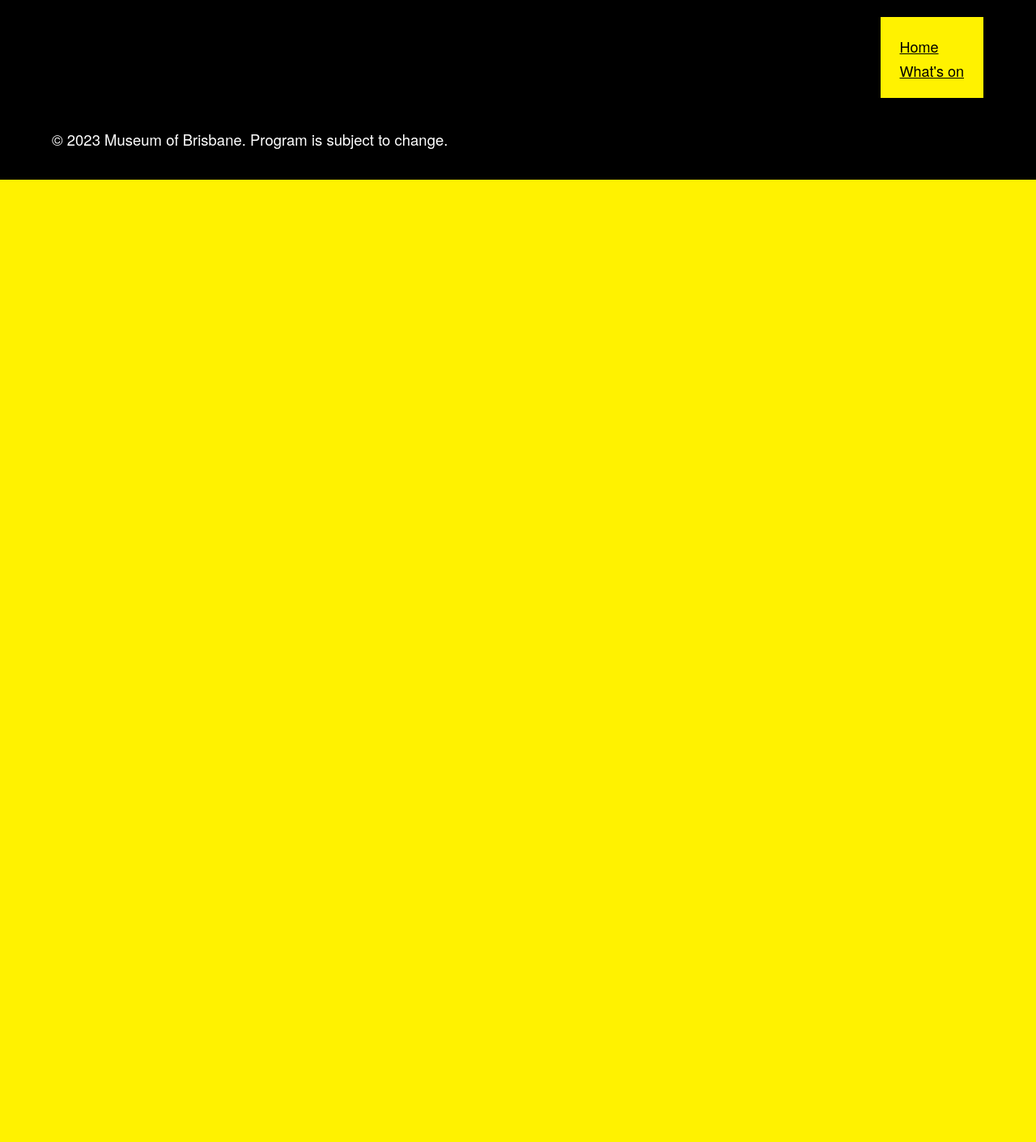
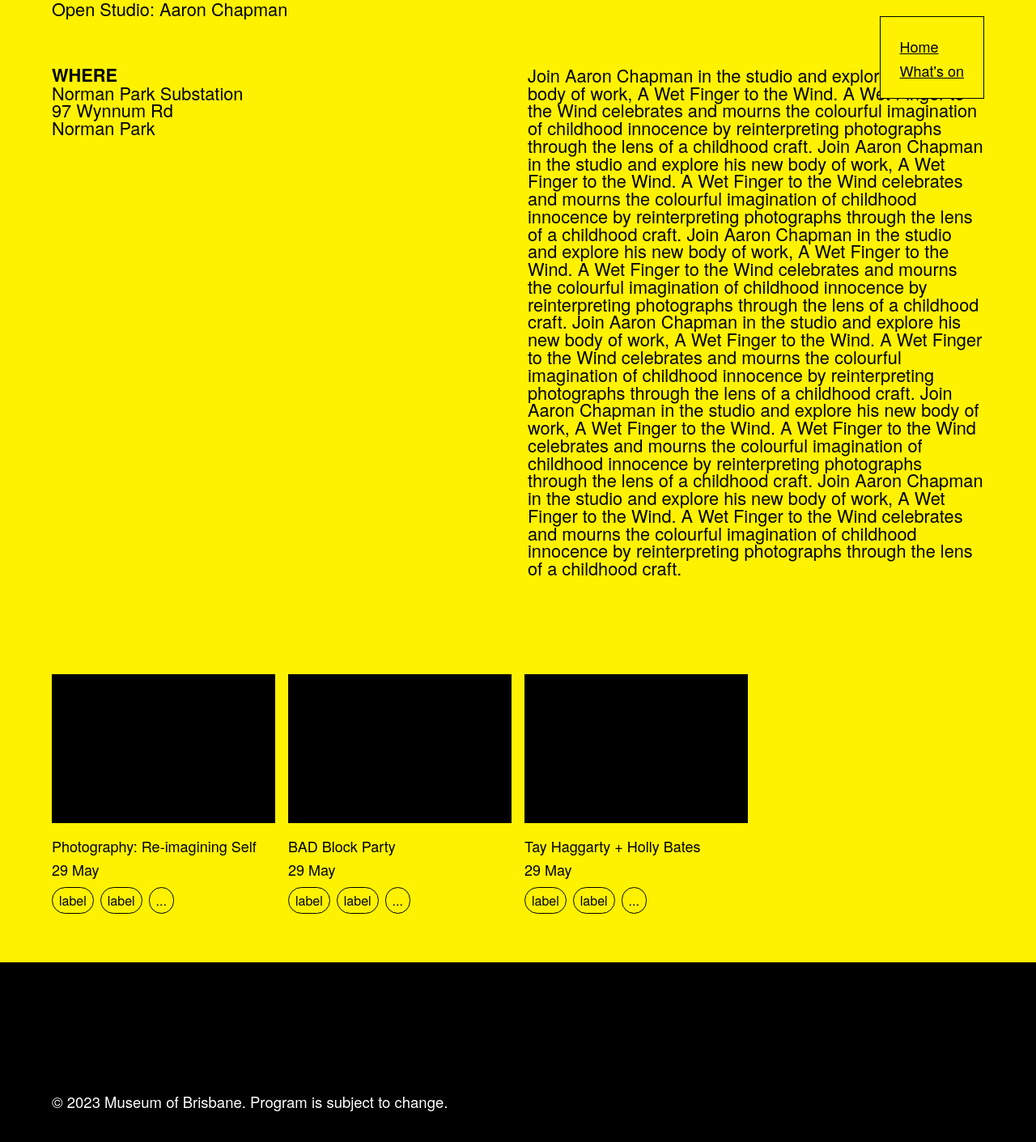
Before and after one commit to shepthomas/bad2023, a React (Create React App) app: page /events/a-wet-finger-to-the-wind-aaron-chapman in a window 1280 px wide. Shown: the whole page at 81% size. Before the commit the page ends 800 px from the top, so only its background shows below. Built offline with nearby package versions, Linux system fonts and the light colour scheme.

Commit message:
Added related events and sticky details

```diff
--- a/src/components/App.js
+++ b/src/components/App.js
@@ -1,5 +1,5 @@
 import { Routes, Route, useLocation } from "react-router-dom";
-import { Home, WhatsOn } from "./Routes";
+import { Home, WhatsOn, Event } from "./Routes";
 import Nav from "./Nav";
 import Footer from "./Footer";
 import "./App.scss";
@@ -12,6 +12,7 @@ function App() {
       <Routes location={location} key={location.pathname}>
         <Route path="/" element={<Home />} />
         <Route path="/whats-on" element={<WhatsOn />} />
+        <Route path="/events/:id" element={<Event />} />
       </Routes>
       <Footer />
     </div>
--- /dev/null
+++ b/src/components/Routes/Event.js
@@ -0,0 +1,56 @@
+import { useParams } from "react-router-dom";
+import { events } from "../../data/events.js";
+import { Card } from "../Search";
+import { Container, Grid, Col } from "../Layout";
+import "./Events.scss";
+
+export default function Event() {
+  let { id } = useParams();
+  let event = events.find((event) => event.slug === id);
+  let copyOfEvents = events.slice(0);
+  let index = copyOfEvents.indexOf(event);
+  if (index > -1) {
+    // only splice array when item is found
+    copyOfEvents.splice(index, 1); // 2nd parameter means remove one item only
+  }
+  let relatedEvents = copyOfEvents.sort(() => 0.5 - Math.random()).slice(0, 3);
+  console.log(index);
+  const { name, description, location } = event;
+
+  return (
+    <div className="event">
+      <div className="event-header">
+        <Container>{name}</Container>
+      </div>
+      <div className="event-content">
+        <Container>
+          <Grid>
+            <Col sm="6" className="sidebar">
+              <div className="sidebar_content">
+                <div className="location t-h5 uppercase">Where</div>
+                {location.name !== "" && (
+                  <div className="name">{location.name}</div>
+                )}
+                <div className="address">{location.address}</div>
+                <div className="suburb">{location.suburb}</div>
+              </div>
+            </Col>
+            <Col sm="6">
+              {description} {description} {description} {description}{" "}
+              {description} {description}
+            </Col>
+          </Grid>
+        </Container>
+      </div>
+      <div className="event-related">
+        <Container>
+          <div className="event-related_grid">
+            {relatedEvents.map((event, i) => (
+              <Card key={i} title={event.name} slug={event.slug} />
+            ))}
+          </div>
+        </Container>
+      </div>
+    </div>
+  );
+}
--- /dev/null
+++ b/src/components/Routes/Events.scss
@@ -0,0 +1,17 @@
+.event-content {
+  padding: 60px 0 120px;
+  .sidebar {
+    position: relative;
+  }
+  .sidebar_content {
+    position: sticky;
+    top: 40px;
+  }
+}
+.event-related_grid {
+  display: flex;
+  flex-wrap: wrap;
+  align-content: stretch;
+  align-items: stretch;
+  margin: 0 -8px 32px;
+}
--- a/src/components/Routes/index.js
+++ b/src/components/Routes/index.js
@@ -1,2 +1,3 @@
 export { default as Home } from "./Home";
 export { default as WhatsOn } from "./WhatsOn";
+export { default as Event } from "./Event";
--- a/src/components/Search/Card/index.js
+++ b/src/components/Search/Card/index.js
@@ -2,10 +2,10 @@ import { Link } from "react-router-dom";
 import Tag from "./Tag";
 import "./style.scss";
 
-export default function Card({ title }) {
+export default function Card({ title, slug }) {
   return (
     <div className="card-event">
-      <Link to={`/`}>
+      <Link to={`/events/${slug}`}>
         <div className="media">
           <div className="aspect-ratio"></div>
         </div>
--- a/src/components/Search/SearchGrid/index.js
+++ b/src/components/Search/SearchGrid/index.js
@@ -39,7 +39,7 @@ export default function SearchGrid({ events = [], eventsPerPage }) {
         </div>
         <div className="search-grid_inner">
           {editedEvents.slice(0, visible).map((data, i) => {
-            return <Card key={i} title={data.name} />;
+            return <Card key={i} title={data.name} slug={data.slug} />;
           })}
         </div>
         {visible <= totalEvents && (
```
